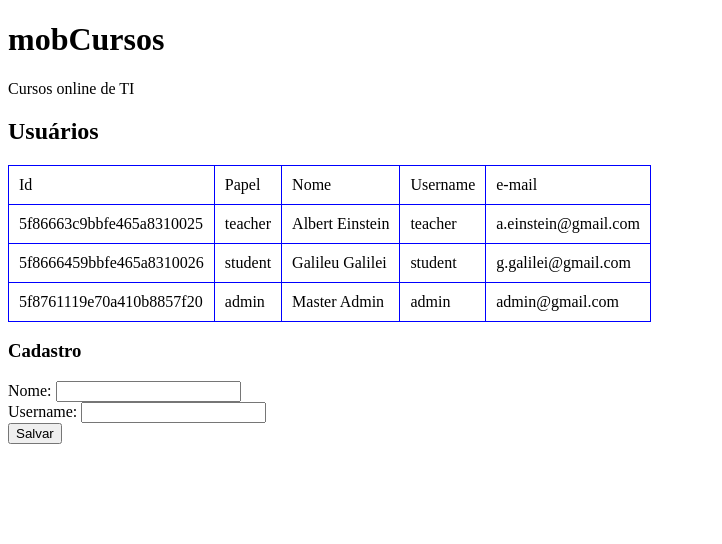
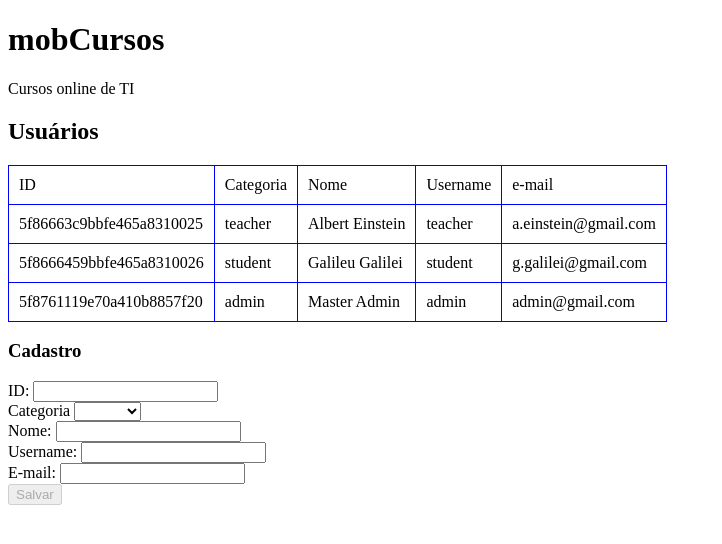
Before and after one commit to mobCursos/mobcursos-web, an Angular app: page /users/form in a window 1280 px wide. Shown: the top 544 px of the page, without its empty margins (0-722 px from the left). Built offline with nearby package versions, Linux system fonts and the light colour scheme.

Commit message:
Add select in user form

```diff
--- a/src/app/user-form/user-form.component.html
+++ b/src/app/user-form/user-form.component.html
@@ -1,16 +1,35 @@
 <h3>Cadastro</h3>
 
 <form [formGroup]="userForm" (ngSubmit)="onSubmit()">
+  <label for="_id">
+    ID:
+    <input type="text" formControlName="_id">
+  </label>
+  <br>
+  <label>
+    Categoria
+    <select formControlName="role">
+      <option *ngFor="let role of roles" [ngValue]="role">
+        {{role}}
+      </option>
+    </select>
+  </label>
+  <br>
   <label for="name">
     Nome:
-    <input type="text" formControlName="name">
+    <input type="text" formControlName="name" required minlength="3" maxlength="100">
   </label>
   <br>
   <label for="username">
     Username:
-    <input type="text" formControlName="username">
+    <input type="text" formControlName="username" required minlength="3" maxlength="15">
+  </label>
+  <br>
+  <label for="email">
+    E-mail:
+    <input type="email" formControlName="email">
   </label>
 
-    <br>
-    <button type="submit" [disabled]="!userForm.valid">Salvar</button>
+  <br>
+  <button type="submit" [disabled]="!userForm.valid">Salvar</button>
 </form>
--- a/src/app/user-form/user-form.component.ts
+++ b/src/app/user-form/user-form.component.ts
@@ -1,5 +1,5 @@
 import { Component, EventEmitter, OnInit, Output } from '@angular/core';
-import { FormBuilder } from '@angular/forms';
+import { FormBuilder, Validator, Validators } from '@angular/forms';
 import { User } from '../interfaces/user';
 
 @Component({
@@ -14,11 +14,14 @@ export class UserFormComponent implements OnInit {
   user: User;
   @Output() newUserEvent = new EventEmitter<any>();
 
-  message = 'inicio';
+  roles = ['admin', 'teacher', 'student'];
 
   userForm = this.fb.group({
-    name: [''],
-    username: ['']
+    _id: [''],
+    role: ['', Validators.required],
+    name: ['', Validators.required],
+    username: ['', Validators.required],
+    email: ['', Validators.email],
   });
 
 
--- a/src/app/users/users.component.html
+++ b/src/app/users/users.component.html
@@ -2,8 +2,8 @@
 <div *ngIf="users"></div>
 <table>
   <tr>
-    <td>Id</td>
-    <td>Papel</td>
+    <td>ID</td>
+    <td>Categoria</td>
     <td>Nome</td>
     <td>Username</td>
     <td>e-mail</td>
--- a/src/app/users/users.component.ts
+++ b/src/app/users/users.component.ts
@@ -1,6 +1,5 @@
 import { Component, OnInit } from '@angular/core';
 import { User } from '../interfaces/user';
-import { USERS } from '../mocks/users';
 import { UserService } from "../user.service";
 
 @Component({
```
